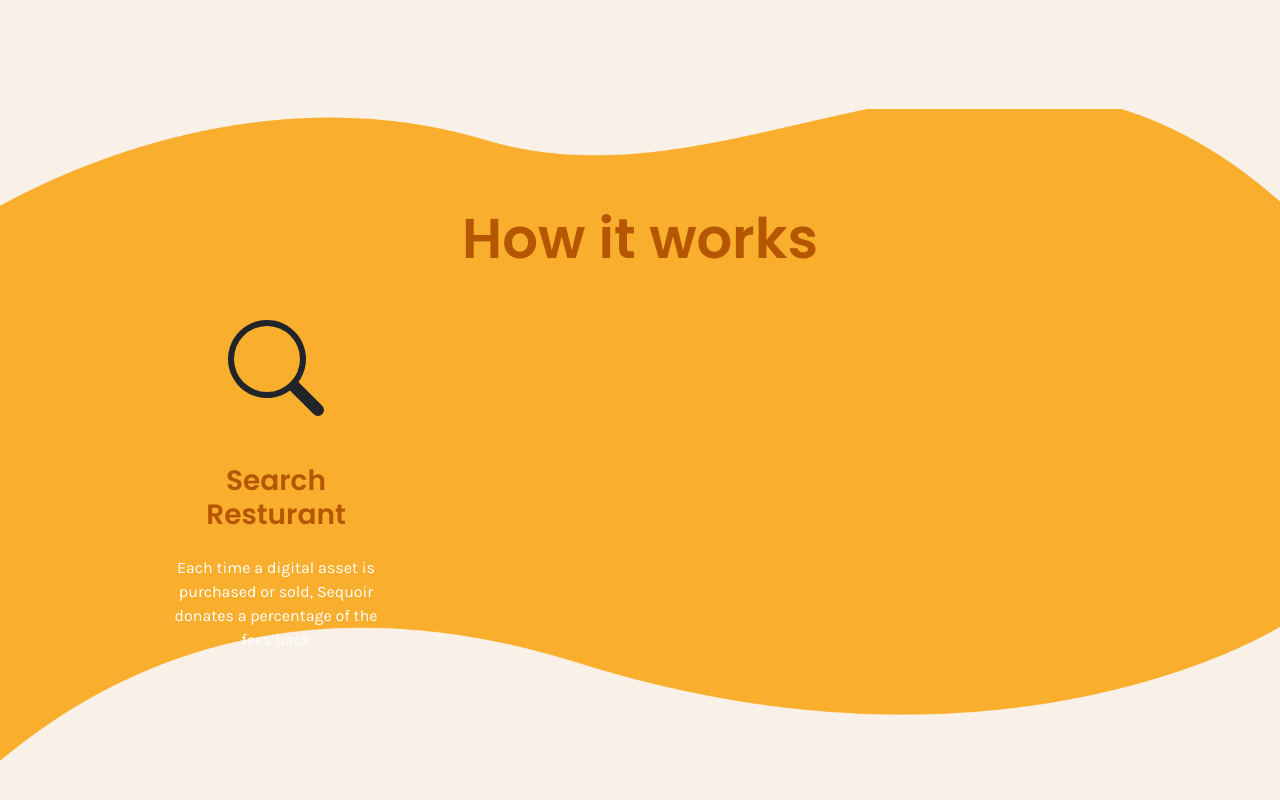
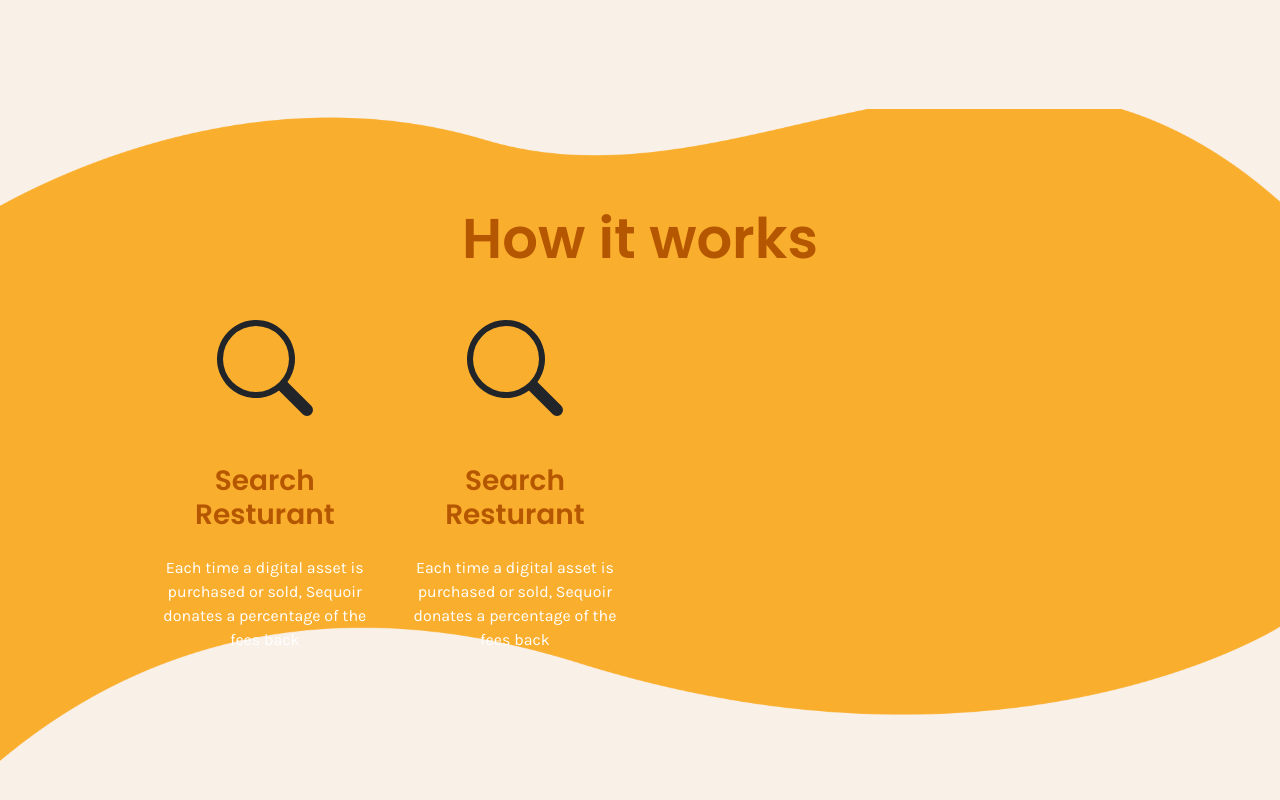
Before and after one commit to mreskini/FoodApp, a React (Create React App) app: page / in a window 1280 px wide. Shown: the part 1972-2772 px from the top of the page. Built offline with nearby package versions, Linux system fonts and the light colour scheme.

Commit message:
added another item thing to change the content later

```diff
--- a/src/components/how-to-section.jsx
+++ b/src/components/how-to-section.jsx
@@ -7,15 +7,27 @@ const HowTo = () => {
                 <span className="how-to-section-title">How it works</span>
             </div>
             <div className="py-5">
+                <div className="row">
                     <div className="col-lg-3 text-center">
                         <BsSearch className="display-1 mb-4" />
                         <h1 className="how-to-section-title h3 font-weight-600 text-center my-4">
                             Search Resturant
                         </h1>
                         <p className="text-white text-center font-karla">
-                        Each time a digital asset is purchased or sold, Sequoir
-                        donates a percentage of the fees back
+                            Each time a digital asset is purchased or sold,
+                            Sequoir donates a percentage of the fees back
                         </p>
+                    </div>
+                    <div className="col-lg-3 text-center">
+                        <BsSearch className="display-1 mb-4" />
+                        <h1 className="how-to-section-title h3 font-weight-600 text-center my-4">
+                            Search Resturant
+                        </h1>
+                        <p className="text-white text-center font-karla">
+                            Each time a digital asset is purchased or sold,
+                            Sequoir donates a percentage of the fees back
+                        </p>
+                    </div>
                 </div>
             </div>
         </div>
```
Lines whose indentation alone changed are shown as unchanged.
